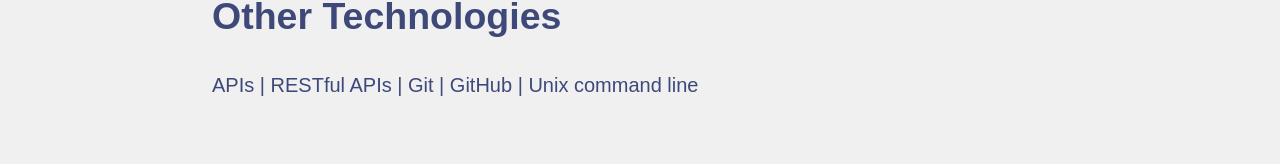
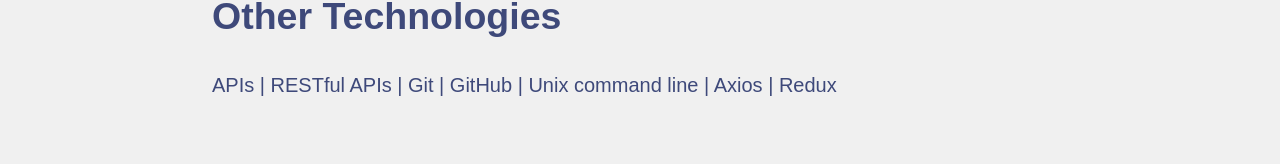
Before and after one commit to kNickGHubAcc/myReactPortfolio, a React (Create React App) app: page / in a window 1280 px wide. Shown: the part 1373-1537 px from the top of the page. Built offline with nearby package versions, Linux system fonts and the light colour scheme.

Commit message:
Update Home.jsx

```diff
--- a/src/pages/Home.jsx
+++ b/src/pages/Home.jsx
@@ -31,7 +31,7 @@
             </li>
             <li className="item">
               <h2>Other Technologies</h2>
-              <span> APIs | RESTful APIs | Git | GitHub | Unix command line </span>
+              <span> APIs | RESTful APIs | Git | GitHub | Unix command line | Axios | Redux </span>
             </li>
           </ol>
       </div>
```
